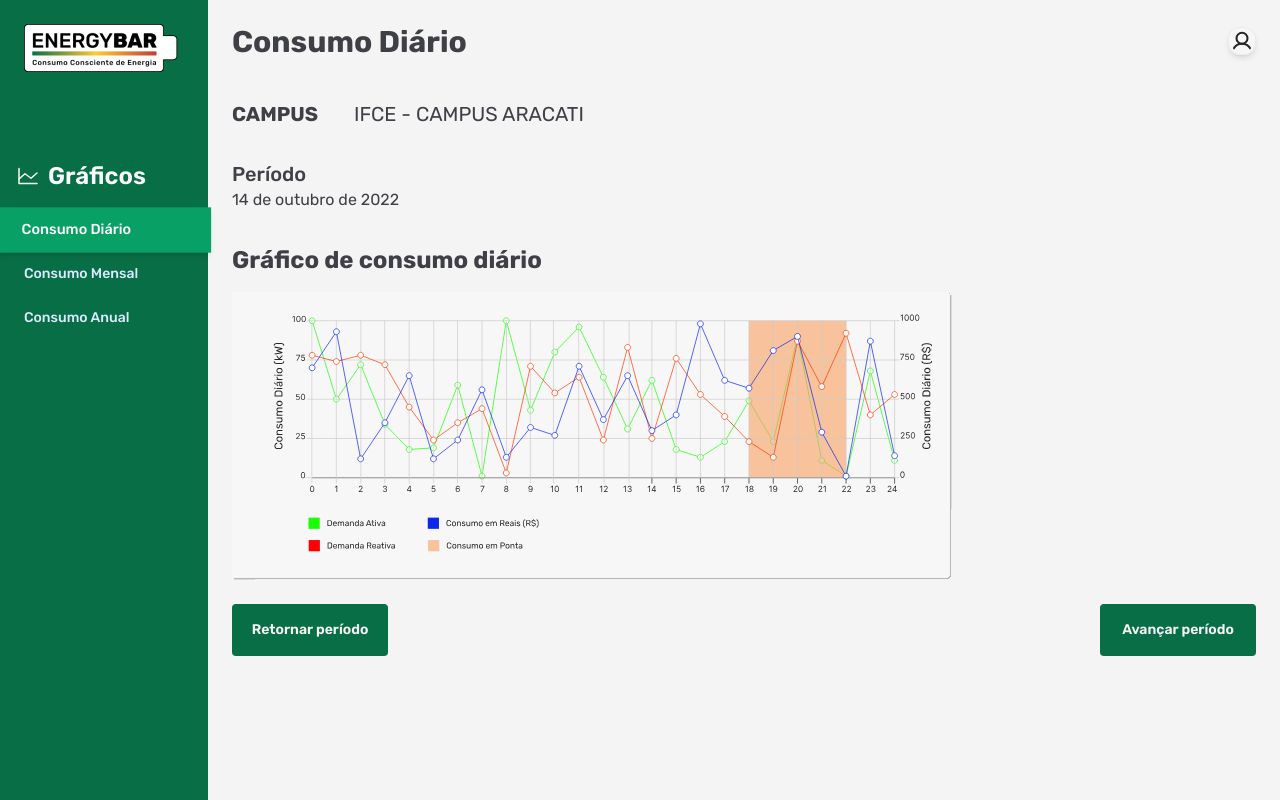
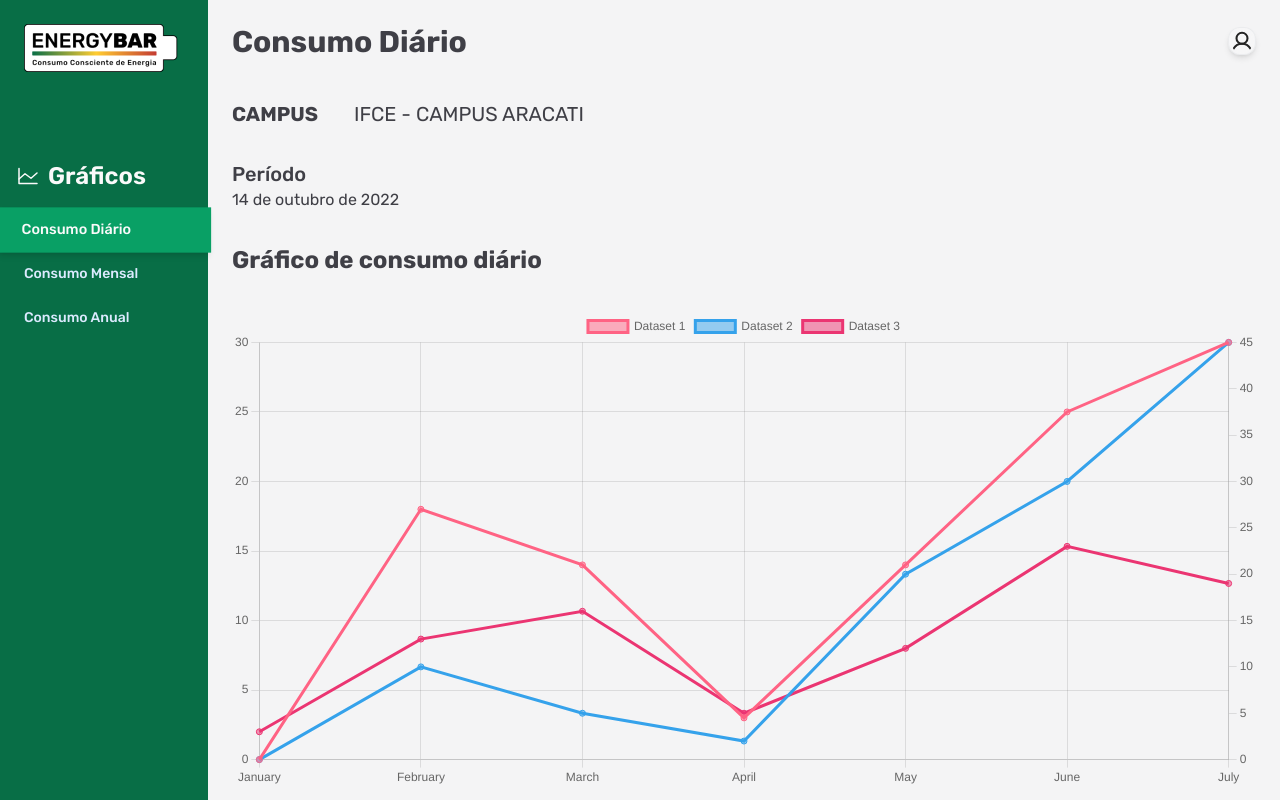
Before and after one commit to ifce-inova-2022/web, a React (Vite) app: page /dashboard in a window 1280 px wide. Built offline with nearby package versions, Linux system fonts and the light colour scheme.

Commit message:
feat(chart): implements chart component

```diff
--- a/package.json
+++ b/package.json
@@ -11,9 +11,11 @@
   "dependencies": {
     "@radix-ui/react-checkbox": "^1.0.1",
     "axios": "^1.1.3",
+    "chart.js": "^3.9.1",
     "phosphor-react": "^1.4.1",
     "react": "^18.2.0",
     "react-alice-carousel": "^2.6.4",
+    "react-chartjs-2": "^4.3.1",
     "react-dom": "^18.2.0",
     "react-router-dom": "^6.4.2",
     "react-toastify": "^9.0.8"
--- /dev/null
+++ b/src/components/charts/ChartDiary.tsx
@@ -0,0 +1,84 @@
+import {
+  Chart as ChartJS,
+  CategoryScale,
+  LinearScale,
+  PointElement,
+  LineElement,
+  Title,
+  Tooltip,
+  Legend,
+} from "chart.js";
+import { Line } from "react-chartjs-2";
+
+ChartJS.register(
+  CategoryScale,
+  LinearScale,
+  PointElement,
+  LineElement,
+  Title,
+  Tooltip,
+  Legend
+);
+
+export const options = {
+  responsive: true,
+  interaction: {
+    mode: "index" as const,
+    intersect: false,
+  },
+  stacked: false,
+  plugins: {
+    title: {
+      display: true,
+    //   text: "Chart.js Line Chart - Multi Axis",
+    },
+  },
+  scales: {
+    y: {
+      type: "linear" as const,
+      display: true,
+      position: "left" as const,
+    },
+    y1: {
+      type: "linear" as const,
+      display: true,
+      position: "right" as const,
+      grid: {
+        drawOnChartArea: false,
+      },
+    },
+  },
+};
+
+const labels = ["January", "February", "March", "April", "May", "June", "July"];
+
+export const data = {
+  labels,
+  datasets: [
+    {
+      label: "Dataset 1",
+      data: [0, 18, 14, 3, 14, 25, 30],
+      borderColor: "rgb(255, 99, 132)",
+      backgroundColor: "rgba(255, 99, 132, 0.5)",
+      yAxisID: "y",
+    },
+    {
+      label: "Dataset 2",
+      data: [0, 10, 5, 2, 20, 30, 45],
+      borderColor: "rgb(53, 162, 235)",
+      backgroundColor: "rgba(53, 162, 235, 0.5)",
+      yAxisID: "y1",
+    },
+    {
+      label: "Dataset 3",
+      data: [3, 13, 16, 5, 12, 23, 19],
+      borderColor: "rgb(235, 53, 114)",
+      backgroundColor: "rgba(235, 53, 114, 0.5)",
+      yAxisID: "y1",
+    },
+  ],
+};
+
+export function ChartDiary() {
+  return <Line options={options} data={data} />;
+}
--- a/src/components/consumption/Diary.tsx
+++ b/src/components/consumption/Diary.tsx
@@ -1,4 +1,5 @@
 import { Button } from "../Button";
+import { ChartDiary } from "../charts/ChartDiary";
 import { SectionDashboard } from "../SectionDashboard";
 
 export function Diary() {
@@ -12,9 +13,10 @@ export function Diary() {
         <span className="text-xl font-medium">Período</span>
         <span>14 de outubro de 2022</span>
       </div>
-      <div className="mt-8">
+      <div className="mt-8 flex flex-col">
         <span className="text-2xl font-bold">Gráfico de consumo diário</span>
-        <img className="h-72 mt-4" src="/chart-demanda-ativa.svg" alt="" />
+        <ChartDiary />
+        {/* <img className="h-72 mt-4" src="/chart-demanda-ativa.svg" alt="" /> */}
       </div>
       <div className="flex flex-row justify-between">
         <Button typeColor="primary" sizeWidth="50%" title="Retornar período" />
--- a/src/components/consumption/Monthly.tsx
+++ b/src/components/consumption/Monthly.tsx
@@ -1,4 +1,5 @@
 import { Button } from "../Button";
+import { ChartDiary } from "../charts/ChartDiary";
 import { SectionDashboard } from "../SectionDashboard";
 
 export function Monthly() {
@@ -14,7 +15,8 @@ export function Monthly() {
       </div>
       <div className="mt-8">
         <span className="text-2xl font-bold">Gráfico de consumo mensal</span>
-        <img className="h-72 mt-4" src="/chart-demanda-ativa.svg" alt="" />
+        <ChartDiary />
+        {/* <img className="h-72 mt-4" src="/chart-demanda-ativa.svg" alt="" /> */}
       </div>
       <div className="flex flex-row justify-between">
         <Button typeColor="primary" sizeWidth="50%" title="Retornar período" />
--- a/src/components/consumption/Yearly.tsx
+++ b/src/components/consumption/Yearly.tsx
@@ -1,4 +1,5 @@
 import { Button } from "../Button";
+import { ChartDiary } from "../charts/ChartDiary";
 import { SectionDashboard } from "../SectionDashboard";
 
 export function Yearly() {
@@ -14,7 +15,8 @@ export function Yearly() {
       </div>
       <div className="mt-8">
         <span className="text-2xl font-bold">Gráfico de consumo anual</span>
-        <img className="h-72 mt-4" src="/chart-demanda-ativa.svg" alt="" />
+        <ChartDiary />
+        {/* <img className="h-72 mt-4" src="/chart-demanda-ativa.svg" alt="" /> */}
       </div>
       <div className="flex flex-row justify-between">
         <Button typeColor="primary" sizeWidth="50%" title="Retornar período" />
```
Also changed, not shown: 2 other files (tests, documents, lock files or other folders).
